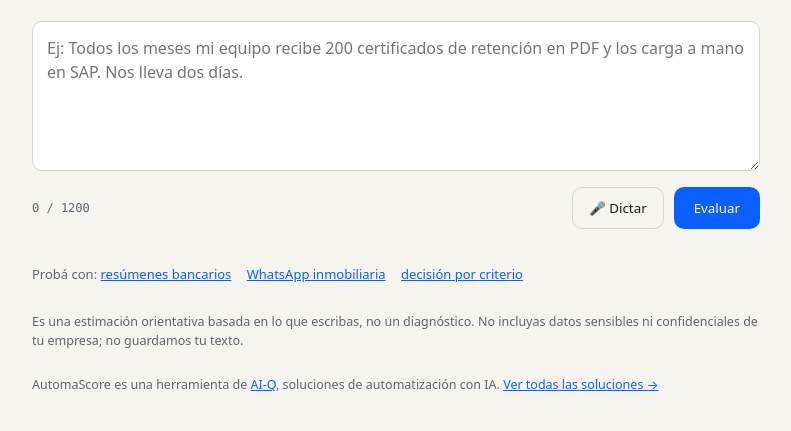
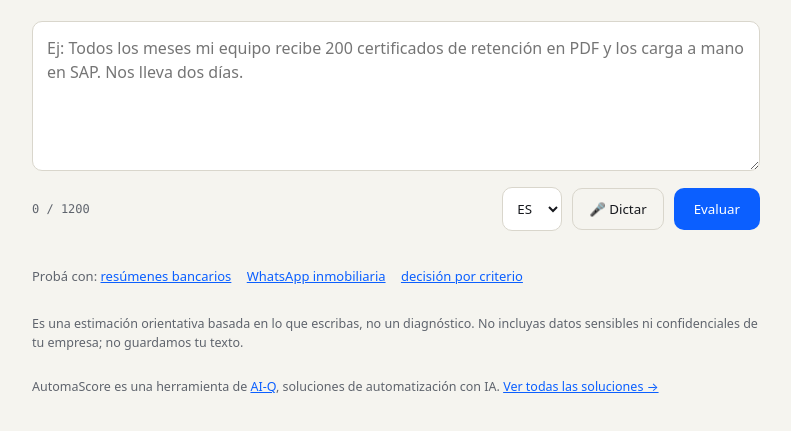
Before and after one commit to Dingirfecho/automascore, a plain HTML site: page site/index.html in a window 1280 px wide. Shown: the part 207-638 px from the top of the page, without its empty margins (244-1035 px from the left). Drawn offline with Linux system fonts and the light colour scheme.

Commit message:
Dictado: español por defecto y selector de idioma ES/EN/PT
Co-Authored-By: Claude Sonnet 5.5 <noreply@anthropic.com>
Claude-Session: https://claude.ai/code/session_01DLYEqp3WouMKF1KiL7fPo6

```diff
--- a/site/index.html
+++ b/site/index.html
@@ -22,6 +22,7 @@
   button{background:var(--acc);color:#fff;border:0;border-radius:10px;padding:12px 20px;font:600 15px inherit;font-family:inherit;cursor:pointer}
   button:disabled{opacity:.5;cursor:wait}
   .btns{display:flex;gap:10px;align-items:center}
+  select.lang{background:var(--card);color:var(--ink);border:1px solid var(--line);border-radius:10px;padding:11px 10px;font:500 14px inherit;font-family:inherit;cursor:pointer}
   button.mic{background:transparent;color:var(--ink);border:1px solid var(--line);padding:11px 16px;font-weight:500}
   button.mic.on{border-color:var(--low);color:var(--low)}
   button.mic.on::before{content:"";display:inline-block;width:8px;height:8px;border-radius:50%;background:var(--low);margin-right:8px;animation:pulse 1s infinite}
@@ -62,6 +63,11 @@
   <div class="row">
     <span class="count" id="c">0 / 1200</span>
     <div class="btns">
+      <select id="lang" class="lang" hidden aria-label="Idioma del dictado">
+        <option value="es-AR" selected>ES</option>
+        <option value="en-US">EN</option>
+        <option value="pt-BR">PT</option>
+      </select>
       <button id="mic" class="mic" type="button" hidden aria-pressed="false">🎤 Dictar</button>
       <button id="go">Evaluar</button>
     </div>
@@ -95,8 +101,14 @@ document.querySelectorAll(".ex a").forEach(a => a.onclick = () => { $("t").value
   const mic = $("mic"), msg = $("micmsg"), ta = $("t");
   if (!SR) return;                       // navegador sin soporte: el botón queda oculto
   mic.hidden = false;
+  const sel = $("lang");
+  sel.hidden = false;
   const rec = new SR();
-  rec.lang = (navigator.language || "es-AR").startsWith("es") ? "es-AR" : navigator.language;
+  rec.lang = sel.value;                  // español por defecto, sin depender del idioma del navegador
+  sel.onchange = () => {
+    if (listening) rec.stop();
+    rec.lang = sel.value;
+  };
   rec.continuous = true;
   rec.interimResults = true;
   let base = "", listening = false;
```
